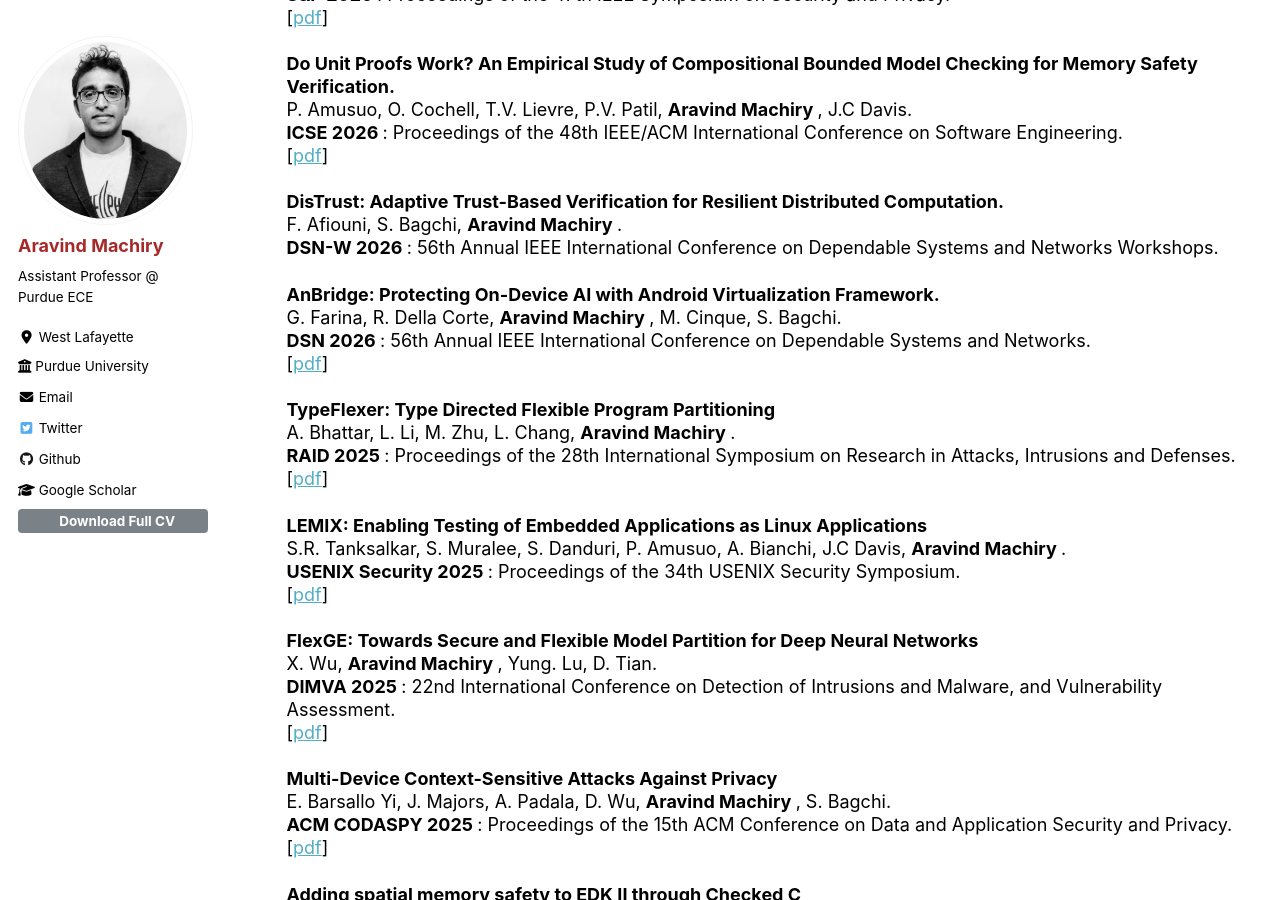
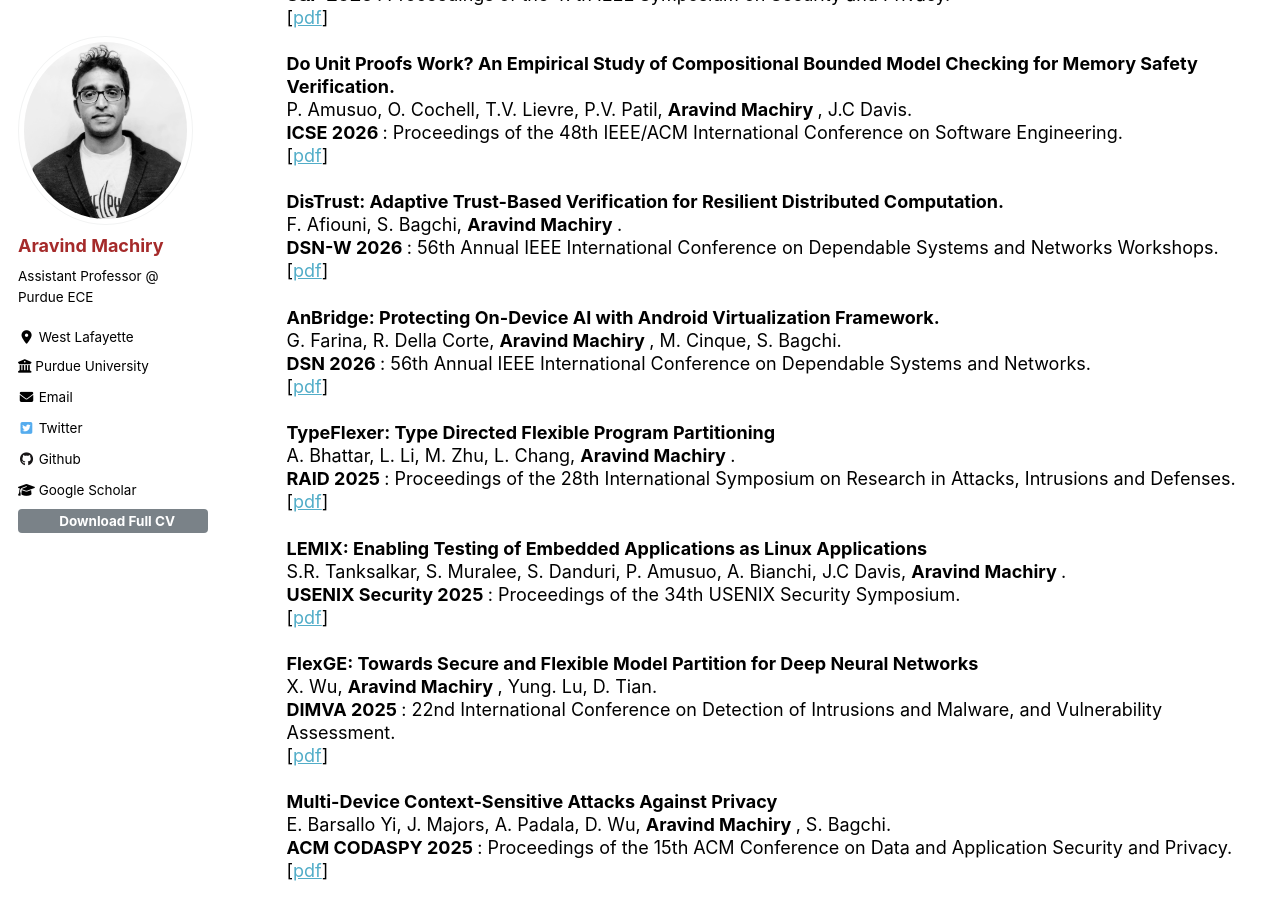
Before and after one commit to Machiry/machiry.github.io, a Jekyll site: the page built from _publications/index.html, in a window 1280 px wide and 900 px high, scrolled down 403 px. Built offline with Jekyll 4.4.1, drawn with Linux system fonts in a browser that asks for light colours; nearby versions of some CDN libraries.

Commit message:
Add DisTrust DSN-W 2026 PDF
Co-Authored-By: Claude Opus 5.5 <noreply@anthropic.com>

```diff
--- a/_publications/index.html
+++ b/_publications/index.html
@@ -38,6 +38,7 @@ author_profile: true
 		<strong>DisTrust: Adaptive Trust-Based Verification for Resilient Distributed Computation.</strong><br>
 		F. Afiouni, S. Bagchi, <b> Aravind Machiry </b>.<br>
 		<b> DSN-W 2026 </b> : 56th Annual IEEE International Conference on Dependable Systems and Networks Workshops. <br>
+		[<a href="/files/distrustdsnw2026.pdf">pdf</a>]
 	</p>
 
 			<p>
```
Also changed, not shown: 1 other file.
